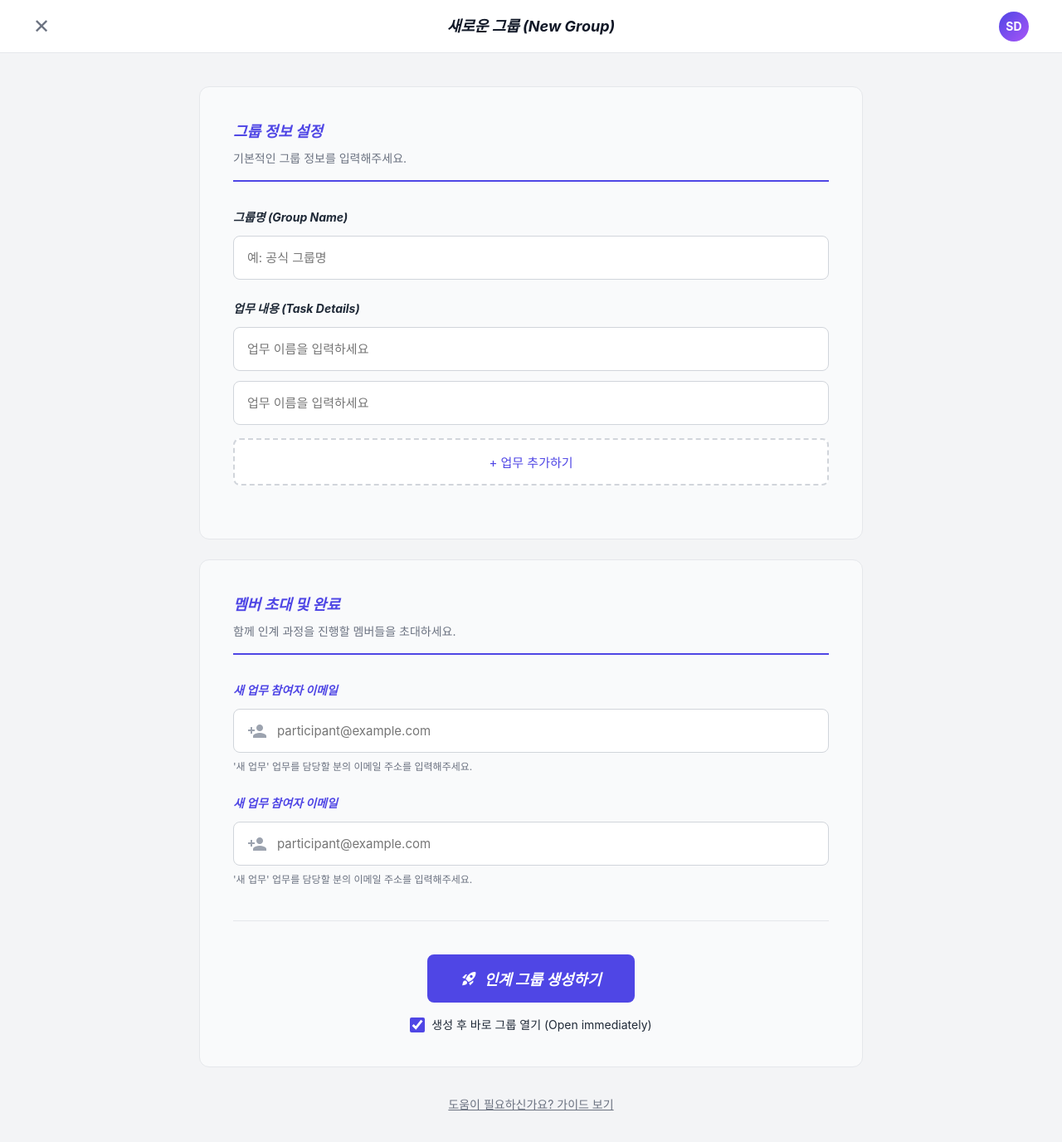
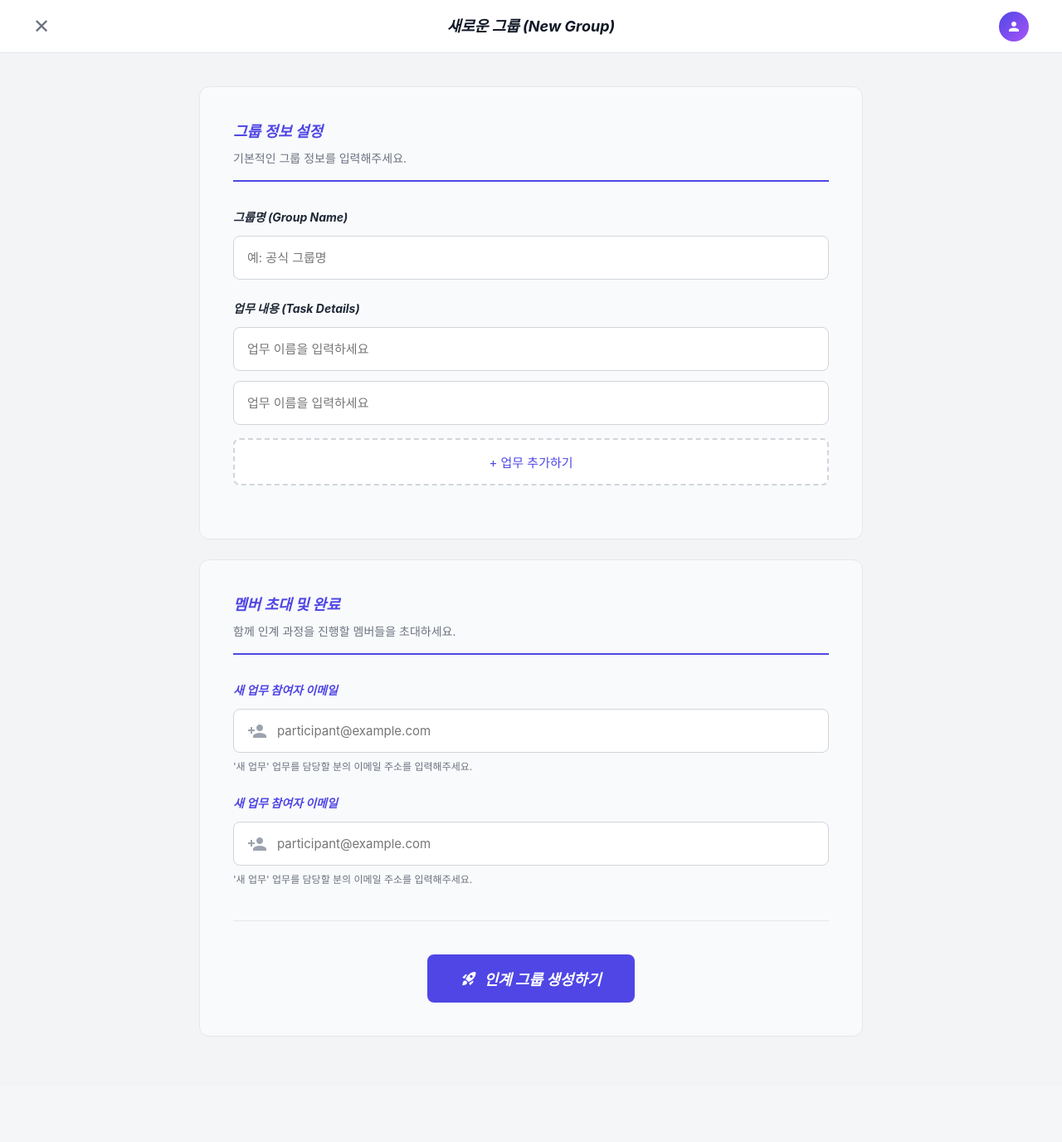
Before and after one commit to ingyejeom/ingyejeom_FE, a React (Vite) app: page /group/create in a window 1280 px wide. Shown: the top 1376 px of the page at 83% size. After the commit the page ends 1309 px from the top, so only its background shows below. Built offline with nearby package versions, Linux system fonts and the light colour scheme; sample sign-in values are in the browser's storage; a web font is replaced by a local one.

Commit message:
edit 그룹생성

```diff
--- a/src/pages/CreateGroup.jsx
+++ b/src/pages/CreateGroup.jsx
@@ -6,7 +6,6 @@ export default function CreateGroup() {
     const navigate = useNavigate();
     const [groupName, setGroupName] = useState('');
     const [tasks, setTasks] = useState([{ id: 1, name: '', email: '' }, { id: 2, name: '', email: '' }]);
-    const [openImmediately, setOpenImmediately] = useState(true);
 
     const handleAddTask = () => setTasks([...tasks, { id: Date.now(), name: '', email: '' }]);
     const handleTaskNameChange = (id, newName) => setTasks(tasks.map(task => task.id === id ? { ...task, name: newName } : task));
@@ -18,11 +17,10 @@ export default function CreateGroup() {
             return;
         }
 
-        // GroupDto.CreateReqDto 형식에 맞게 데이터 가공
         const requestData = {
             groupName: groupName,
             spaces: tasks
-                .filter(task => task.name.trim() !== '') // 업무명이 비어있지 않은 것만 필터링
+                .filter(task => task.name.trim() !== '')
                 .map(task => ({
                     workName: task.name,
                     userEmail: task.email
@@ -30,19 +28,12 @@ export default function CreateGroup() {
         };
 
         try {
-            // 백엔드로 POST 요청 전송
             const response = await api.post('/group', requestData);
-
             alert('그룹이 성공적으로 생성되었습니다!');
 
-            if (openImmediately) {
-                // 성공 시 응답(DefaultDto.CreateResDto)으로 생성된 id가 넘어온다고 가정
-                const newGroupId = response.data.id || '';
-                navigate(`/group/manage/${newGroupId}`); // 생성된 그룹의 스페이스 목록(관리)으로 이동
-            } else {
-                navigate('/'); // 홈으로 이동
-            }
-
+            // 체크박스 없이 무조건 생성된 그룹 관리 페이지로 이동
+            const newGroupId = response.data.id || '';
+            navigate(`/group/manage/${newGroupId}`);
         } catch (error) {
             console.error('그룹 생성 에러:', error);
             alert('그룹 생성에 실패했습니다: ' + (error.response?.data?.message || '알 수 없는 오류'));
@@ -57,7 +48,9 @@ export default function CreateGroup() {
                 </div>
                 <h1 style={styles.headerTitle}>새로운 그룹 (New Group)</h1>
                 <div style={styles.headerRight}>
-                    <div style={styles.profileAvatar} onClick={() => navigate('/profile')}>SD</div>
+                    <div style={styles.profileAvatar} onClick={() => navigate('/profile')}>
+                        <span className="material-icons" style={{ fontSize: '18px' }}>person</span>
+                    </div>
                 </div>
             </header>
 
@@ -91,14 +84,11 @@ export default function CreateGroup() {
                     ))}
                     <div style={styles.divider}></div>
                     <div style={styles.submitArea}>
+                        {/* 체크박스 삭제 */}
                         <button style={styles.submitBtn} onClick={handleSubmit}><span className="material-icons" style={{ fontSize: '20px' }}>rocket_launch</span>인계 그룹 생성하기</button>
-                        <label style={styles.checkboxLabel}>
-                            <input type="checkbox" style={styles.checkbox} checked={openImmediately} onChange={(e) => setOpenImmediately(e.target.checked)} />
-                            생성 후 바로 그룹 열기 (Open immediately)
-                        </label>
                     </div>
                 </section>
-                <div style={styles.footerGuide}><span style={styles.guideText}>도움이 필요하신가요? 가이드 보기</span></div>
+                {/* 푸터 가이드 삭제 */}
             </main>
         </div>
     );
@@ -111,7 +101,7 @@ const styles = {
     backBtn: { fontSize: '24px', color: '#6B7280', background: 'none', border: 'none', cursor: 'pointer' },
     headerTitle: { flex: 2, textAlign: 'center', fontSize: '18px', fontWeight: '700', fontStyle: 'italic', color: '#111827' },
     headerRight: { flex: 1, display: 'flex', justifyContent: 'flex-end' },
-    profileAvatar: { width: '36px', height: '36px', borderRadius: '50%', background: 'linear-gradient(135deg, #4F46E5 0%, #A855F7 100%)', color: 'white', display: 'flex', alignItems: 'center', justifyContent: 'center', fontWeight: '700', fontSize: '14px', cursor: 'pointer' },
+    profileAvatar: { width: '36px', height: '36px', borderRadius: '50%', background: 'linear-gradient(135deg, #4F46E5 0%, #A855F7 100%)', color: 'white', display: 'flex', alignItems: 'center', justifyContent: 'center', cursor: 'pointer' },
     mainContainer: { maxWidth: '800px', margin: '40px auto 0' },
     section: { backgroundColor: '#F9FAFB', border: '1px solid #E5E7EB', borderRadius: '12px', padding: '40px' },
     sectionHeader: { borderBottom: '2px solid #4F46E5', paddingBottom: '16px', marginBottom: '32px' },
@@ -129,8 +119,4 @@ const styles = {
     divider: { height: '1px', backgroundColor: '#E5E7EB', margin: '40px 0' },
     submitArea: { display: 'flex', flexDirection: 'column', alignItems: 'center', gap: '16px' },
     submitBtn: { display: 'flex', alignItems: 'center', gap: '8px', padding: '16px 40px', backgroundColor: '#4F46E5', color: '#FFFFFF', borderRadius: '8px', fontSize: '18px', fontWeight: '700', fontStyle: 'italic', cursor: 'pointer', border: 'none' },
-    checkboxLabel: { display: 'flex', alignItems: 'center', gap: '8px', fontSize: '14px', color: '#1F2937', cursor: 'pointer' },
-    checkbox: { width: '18px', height: '18px', accentColor: '#4F46E5', cursor: 'pointer' },
-    footerGuide: { textAlign: 'center', marginTop: '32px' },
-    guideText: { fontSize: '14px', color: '#6B7280', textDecoration: 'underline', cursor: 'pointer' }
 };
```
